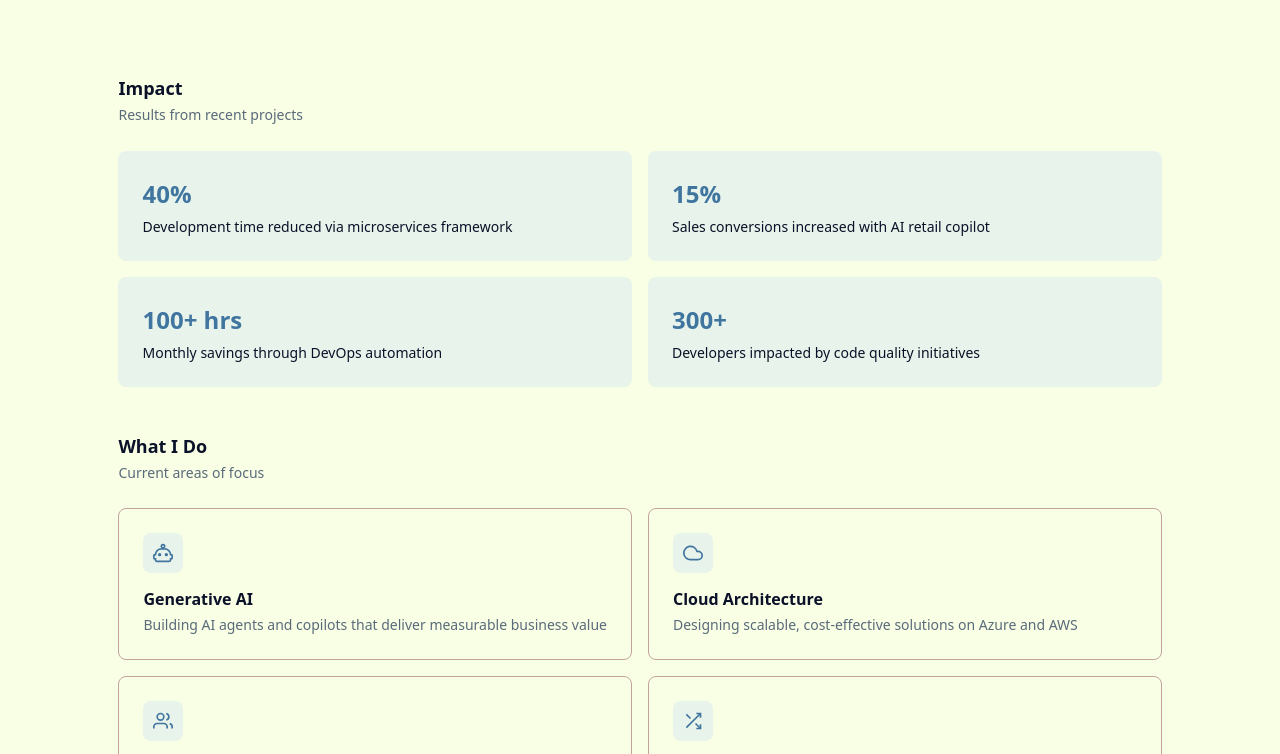
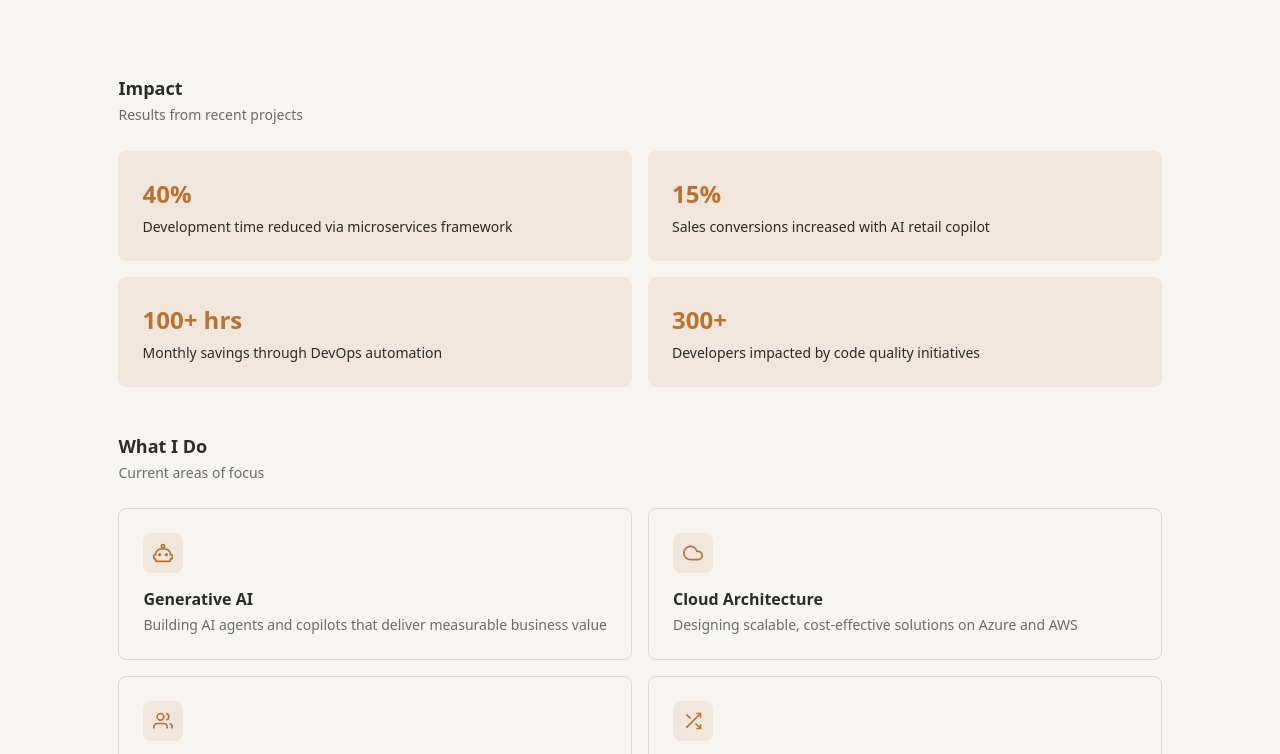
Before and after one commit to afroze9/afroze9.github.io, an Astro site: page / in a window 1280 px wide. Shown: the part 361-1115 px from the top of the page. Built offline with nearby package versions, Linux system fonts and the light colour scheme; Astro itself is replaced by a stand-in of ours.

Commit message:
Update color variables in global.css for improved accessibility and aesthetics; replace outdated colors and enhance dark mode support

```diff
--- a/src/styles/global.css
+++ b/src/styles/global.css
@@ -1,20 +1,22 @@
 /* CSS Variables */
 :root {
-  /* Colors - Light Mode (Custom Palette) */
-  --color-text: #0a1128;              /* Prussian Blue */
-  --color-text-muted: #5a6a7a;        /* Muted from Prussian Blue */
-  --color-background: #f8ffe5;        /* Light Yellow */
-  --color-accent: #4075a0;            /* Rich Cerulean */
-  --color-accent-light: #e8f4eb;      /* Tinted Light Yellow */
-  --color-border: #c3a29e;            /* Rosy Taupe */
-  --color-secondary: #b185a7;         /* Amethyst Smoke */
+  /* Core Colors — Light (Charcoal + Copper) */
+  --color-background: #f7f5f2;   /* warm neutral paper */
+  --color-text: #2b2b2b;         /* charcoal */
+  --color-text-muted: #6b6b6b;   /* softened charcoal */
 
-  /* Category Colors */
-  --color-cat-ai: #b185a7;            /* Amethyst Smoke */
-  --color-cat-arch: #4075a0;          /* Rich Cerulean */
-  --color-cat-platform: #2d8659;      /* Green complement */
-  --color-cat-devops: #c3a29e;        /* Rosy Taupe */
-  --color-cat-integration: #8b5c6b;   /* Darker Amethyst */
+  --color-accent: #b87333;       /* muted copper */
+  --color-accent-light: #f1e6dc; /* copper tint */
+
+  --color-border: #dedad4;       /* warm gray */
+  --color-secondary: #8a5a2b;    /* deep copper */
+
+  /* Category Colors (harmonized) */
+  --color-cat-ai: #8a5a2b;        /* deep copper */
+  --color-cat-arch: #5c6f7b;     /* steel blue-gray */
+  --color-cat-platform: #6b7f63; /* muted olive */
+  --color-cat-devops: #7a6a5a;   /* warm taupe */
+  --color-cat-integration: #725a4a; /* brown-copper */
 
   /* Typography */
   --font-family: system-ui, -apple-system, BlinkMacSystemFont,
@@ -43,32 +45,36 @@
   --content-padding: var(--space-lg);
 
   /* Borders */
-  --border-radius: 4px;
+  --border-radius: 6px;
   --border-width: 1px;
 }
+
 
 /* Dark Mode - System Preference */
 @media (prefers-color-scheme: dark) {
   :root:not([data-theme="light"]) {
-    --color-text: #f8ffe5;            /* Light Yellow */
-    --color-text-muted: #c3a29e;      /* Rosy Taupe */
-    --color-background: #0a1128;      /* Prussian Blue */
-    --color-accent: #6b9fc4;          /* Lighter Rich Cerulean */
-    --color-accent-light: #1a2a48;    /* Darker Prussian Blue */
-    --color-border: #2a3a58;          /* Mid Prussian Blue */
-    --color-secondary: #c9a5bf;       /* Lighter Amethyst */
+    --color-background: #101418;   /* storm dark */
+    --color-text: #d9dee5;         /* misty gray */
+    --color-text-muted: #9aa3ad;   /* softened gray */
+
+    --color-accent: #7aa2c7;       /* storm blue */
+    --color-accent-light: #1b2228; /* subtle lift */
+
+    --color-border: #1f2a33;       /* deep steel */
+    --color-secondary: #8fa9c3;    /* desaturated blue */
   }
 }
 
-/* Dark Mode - Manual Toggle */
 :root[data-theme="dark"] {
-  --color-text: #f8ffe5;              /* Light Yellow */
-  --color-text-muted: #c3a29e;        /* Rosy Taupe */
-  --color-background: #0a1128;        /* Prussian Blue */
-  --color-accent: #6b9fc4;            /* Lighter Rich Cerulean */
-  --color-accent-light: #1a2a48;      /* Darker Prussian Blue */
-  --color-border: #2a3a58;            /* Mid Prussian Blue */
-  --color-secondary: #c9a5bf;         /* Lighter Amethyst */
+    --color-background: #101418;
+    --color-text: #d9dee5;
+    --color-text-muted: #9aa3ad;
+
+    --color-accent: #7aa2c7;
+    --color-accent-light: #1b2228;
+
+    --color-border: #1f2a33;
+    --color-secondary: #8fa9c3;
 }
 
 /* Reset */
@@ -110,7 +116,8 @@ p:last-child { margin-bottom: 0; }
 
 a {
   color: var(--color-accent);
-  text-decoration: none;
+  text-decoration-thickness: 1px;
+  text-underline-offset: 2px;
 }
 
 a:hover {
```
Also changed, not shown: src/content/writing/assets/batch-reports-flow.png, src/content/writing/assets/batch-reports.png.
